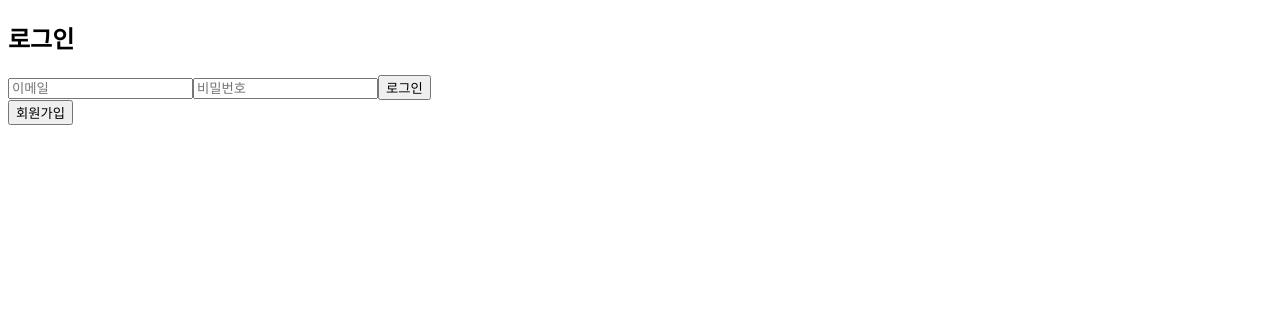
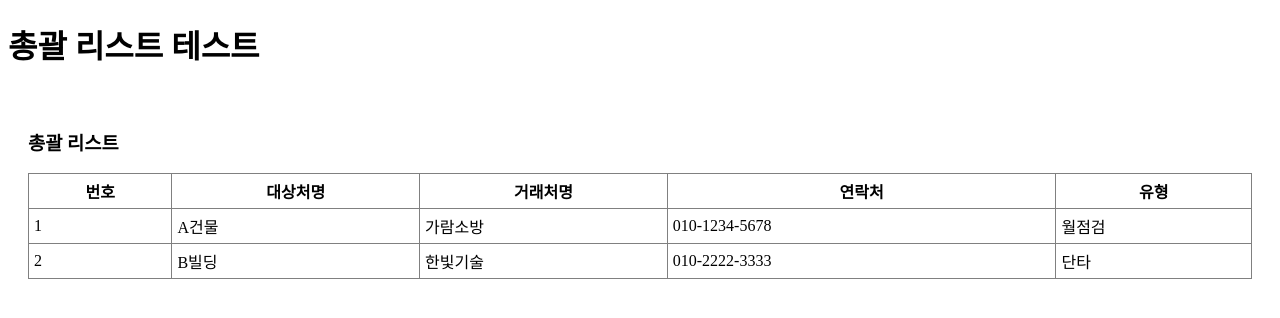
Before and after one commit to tmdgh5623/multi-team-calendar, a React (Create React App) app: page / in a window 1280 px wide. Shown: the top 318 px of the page. Built offline with nearby package versions, Linux system fonts and the light colour scheme; no server answers.

Commit message:
Add files via upload

```diff
--- a/package.json
+++ b/package.json
@@ -1,9 +1,8 @@
 {
-  "name": "calendar-auth-next",
+  "name": "summary-list-final",
   "version": "1.0.0",
   "private": true,
   "dependencies": {
-    "firebase": "^10.0.0",
     "react": "^18.0.0",
     "react-dom": "^18.0.0",
     "react-scripts": "5.0.1"
--- a/public/index.html
+++ b/public/index.html
@@ -1,3 +1,3 @@
 <!DOCTYPE html>
-<html lang="en"><head><meta charset="UTF-8"><title>Calendar</title></head>
+<html lang="ko"><head><meta charset="UTF-8"><title>총괄 리스트</title></head>
 <body><div id="root"></div></body></html>
--- a/src/App.js
+++ b/src/App.js
@@ -1,31 +1,11 @@
-import React, { useContext, useState } from 'react';
-import { AuthContext } from './AuthContext';
-import Login from './Login';
-import Register from './Register';
-import Calendar from './Calendar';
-import RoleManager from './RoleManager';
-import { auth } from './firebase';
-import { signOut } from 'firebase/auth';
+import React from 'react';
+import SummaryList from './SummaryList';
 
 function App() {
-  const { user, role } = useContext(AuthContext);
-  const [showRegister, setShowRegister] = useState(false);
-
-  const handleLogout = async () => {
-    await signOut(auth);
-  };
-
-  if (showRegister) return <Register onBack={() => setShowRegister(false)} />;
-  if (!user) return <Login onRegister={() => setShowRegister(true)} />;
-  if (!role) return <div>로딩 중...</div>;
-
   return (
     <div>
-      <div style={{ textAlign: 'right', padding: 10 }}>
-        <button onClick={handleLogout}>로그아웃</button>
-      </div>
-      <Calendar />
-      {(role === "마스터" || role === "관리자") && <RoleManager />}
+      <h1>총괄 리스트 테스트</h1>
+      <SummaryList />
     </div>
   );
 }
--- /dev/null
+++ b/src/SummaryList.js
@@ -0,0 +1,36 @@
+import React, { useState } from 'react';
+
+export default function SummaryList() {
+  const [rows, setRows] = useState([
+    { id: 1, 대상처명: 'A건물', 거래처명: '가람소방', 연락처: '010-1234-5678', 유형: '월점검' },
+    { id: 2, 대상처명: 'B빌딩', 거래처명: '한빛기술', 연락처: '010-2222-3333', 유형: '단타' }
+  ]);
+
+  return (
+    <div style={{ padding: '20px' }}>
+      <h3>총괄 리스트</h3>
+      <table border="1" cellPadding="5" style={{ width: '100%', borderCollapse: 'collapse' }}>
+        <thead>
+          <tr>
+            <th>번호</th>
+            <th>대상처명</th>
+            <th>거래처명</th>
+            <th>연락처</th>
+            <th>유형</th>
+          </tr>
+        </thead>
+        <tbody>
+          {rows.map(row => (
+            <tr key={row.id}>
+              <td>{row.id}</td>
+              <td>{row.대상처명}</td>
+              <td>{row.거래처명}</td>
+              <td>{row.연락처}</td>
+              <td>{row.유형}</td>
+            </tr>
+          ))}
+        </tbody>
+      </table>
+    </div>
+  );
+}
--- a/src/index.js
+++ b/src/index.js
@@ -1,11 +1,6 @@
 import React from 'react';
 import ReactDOM from 'react-dom/client';
 import App from './App';
-import { AuthProvider } from './AuthContext';
 
 const root = ReactDOM.createRoot(document.getElementById('root'));
-root.render(
-  <AuthProvider>
-    <App />
-  </AuthProvider>
-);
+root.render(<App />);
```
